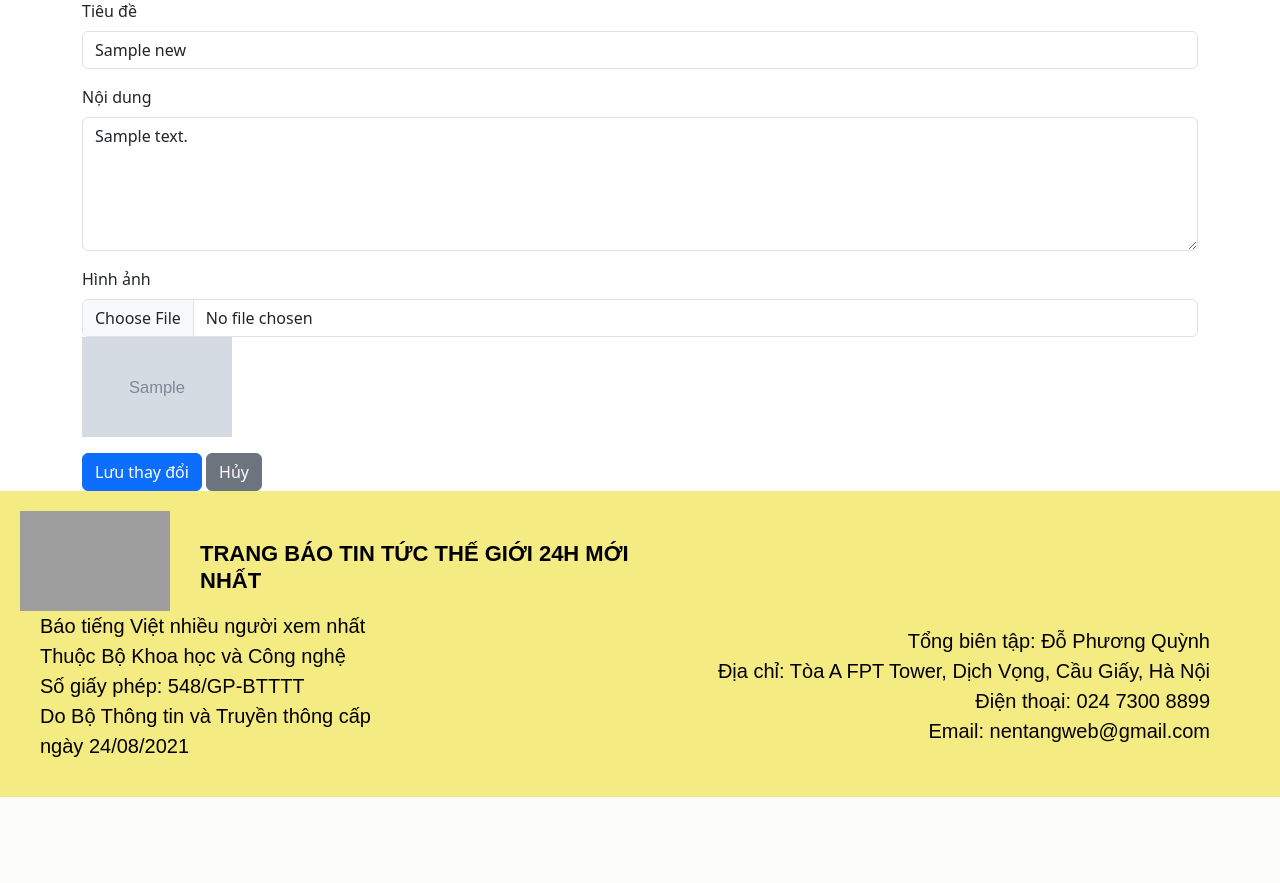
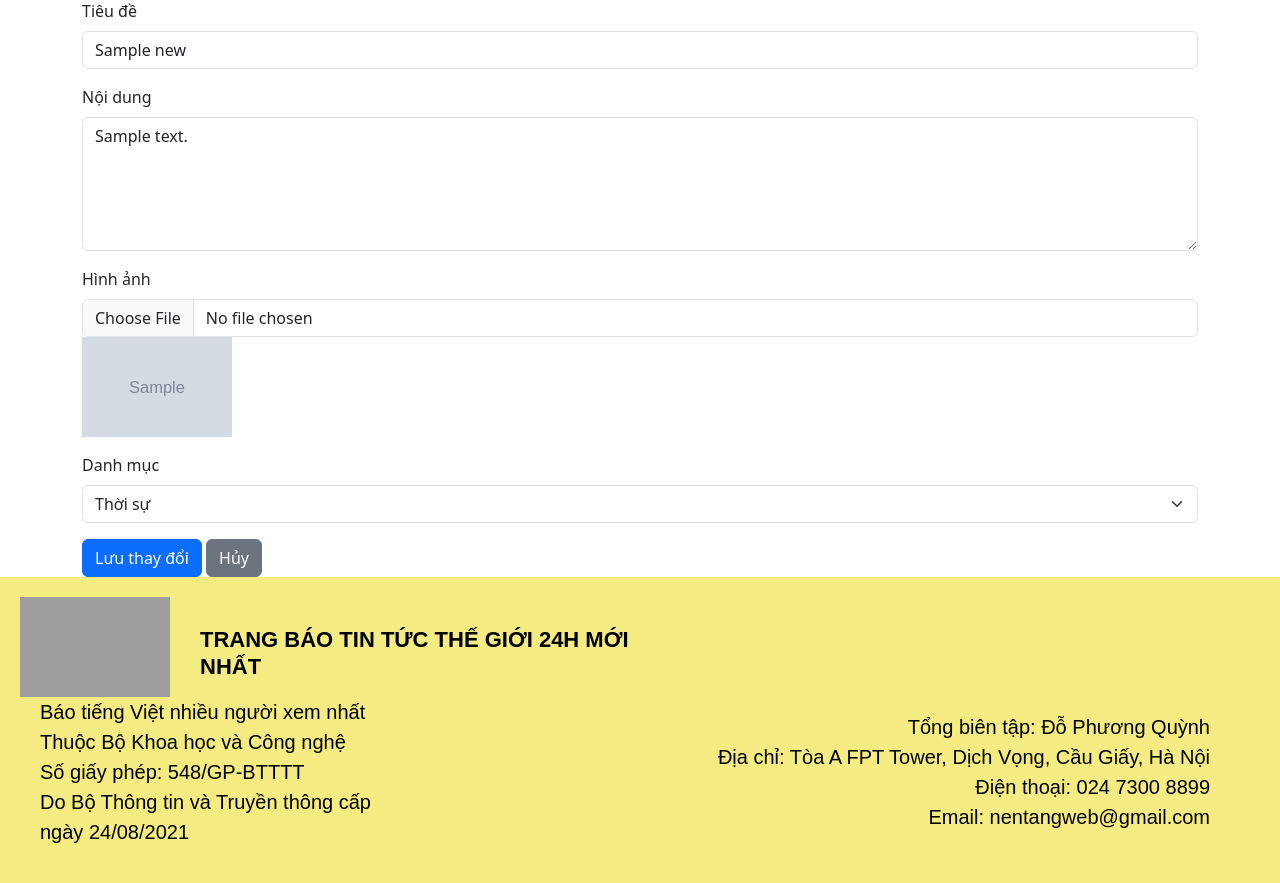
Before and after one commit to huynq2004/GroupProject_News_Cong-Nghe-Web-2024, a PHP site: the page made by app/views/admin/news/edit.php in a window 1280 px wide. Shown: the part 300-1183 px from the top of the page. Before the commit the page ends 1097 px from the top, so only its background shows below. Run offline with PHP 8.4, Linux system fonts and the light colour scheme; the template is opened without the code that fills it: most values are stand-ins (such as "Sample title", 1, 10 or a date in 2020); grey boxes marked "Sample" are stand-in pictures; some libraries are stand-ins or nearby versions; grey boxes are pictures that could not be loaded.

Commit message:
thêm thể loại vào form edit

```diff
--- a/app/views/admin/news/edit.php
+++ b/app/views/admin/news/edit.php
@@ -17,6 +17,15 @@
             <input type="file" name="image" class="form-control" id="image">
             <img src="<?= DOMAIN . 'public/images/' . $news->getImage(); ?>" alt="Current Image" style="width: 150px; height: 100px;">
         </div>
+        <div class="mb-3">
+            <label for="category_id" class="form-label">Danh mục</label>
+            <select name="category_id" class="form-select" id="category_id" required>
+                <option value="1" <?= $news->getCategoryId() === 1 ? 'selected' : ''; ?>>Thời sự</option>
+                <option value="2" <?= $news->getCategoryId() === 2 ? 'selected' : ''; ?>>Thể thao</option>
+                <option value="3" <?= $news->getCategoryId() === 3 ? 'selected' : ''; ?>>Giải trí</option>
+                <option value="4" <?= $news->getCategoryId() === 4 ? 'selected' : ''; ?>>Kinh tế</option>
+            </select>
+        </div>
         <button type="submit" class="btn btn-primary">Lưu thay đổi</button>
         <a href="?controller=News&action=index" class="btn btn-secondary">Hủy</a>
     </form>
```
